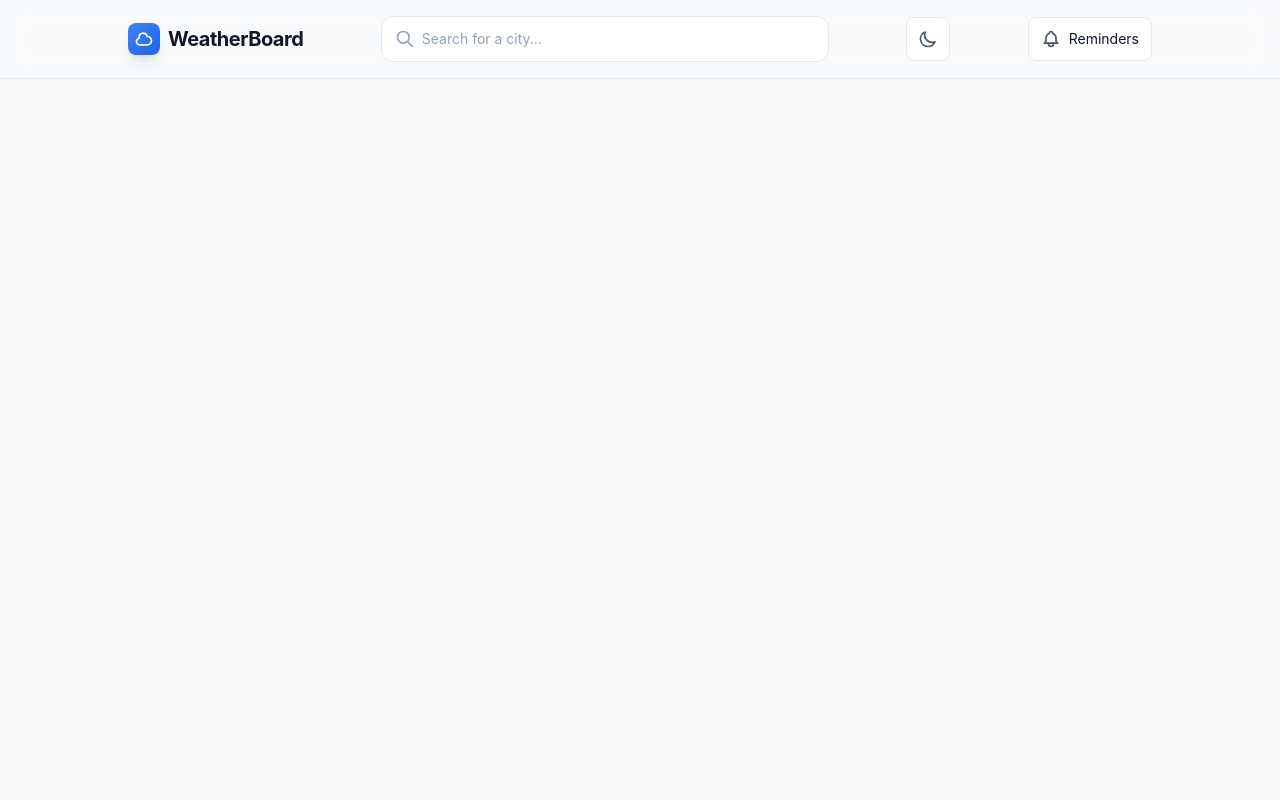
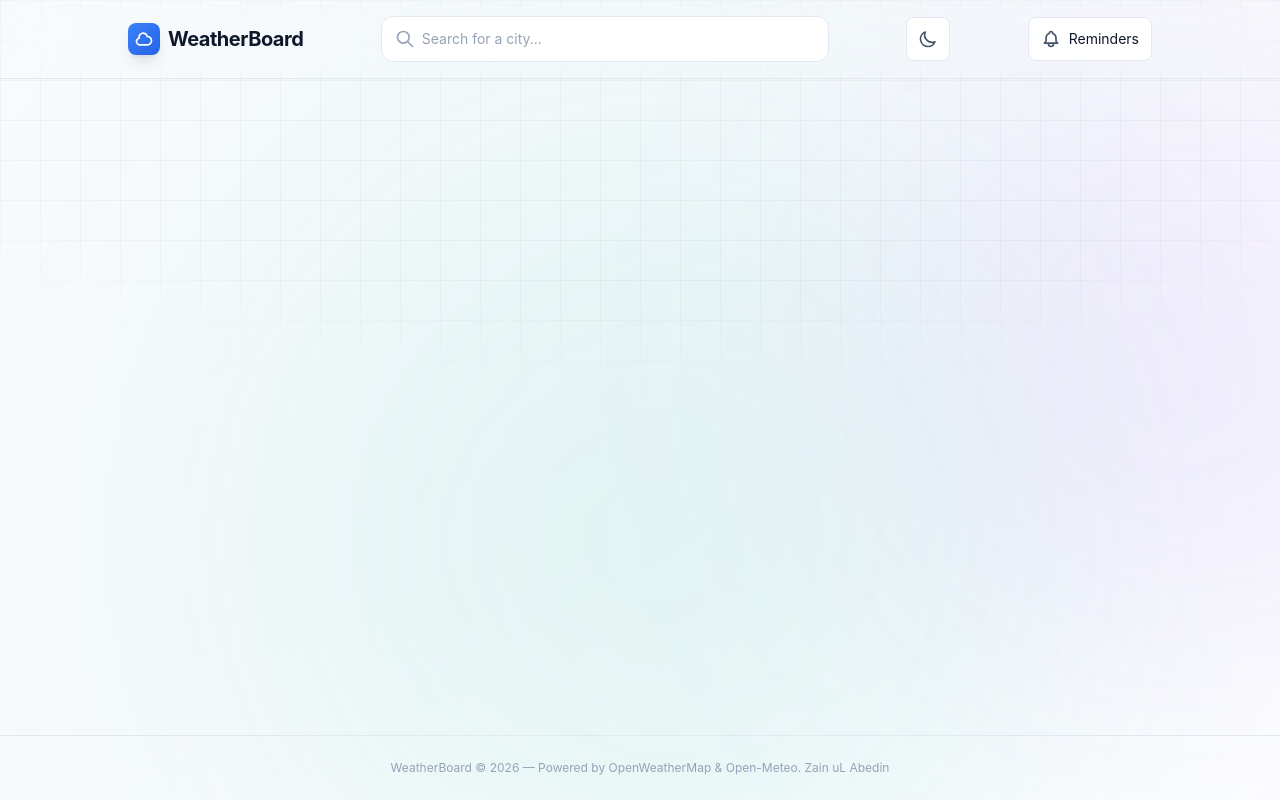
Before and after one commit to zain-dev25/WeatherBoard, a React (Vite) app: page / in a window 1280 px wide. Built offline with nearby package versions, Linux system fonts and the light colour scheme; no server answers.

Commit message:
update app.jsx file.

```diff
--- a/src/App.jsx
+++ b/src/App.jsx
@@ -13,7 +13,7 @@ import { storage } from "./lib/storage";
 import { NotificationSettings } from "./components/NotificationSettings";
 import { scheduleDailyNotification } from "./lib/notifications";
 import { ThemeToggle } from "./components/ThemeToggle";
-
+import { CloudBackground } from "./components/CloudBackground";
 
 export default function App() {
   const [selectedCity, setSelectedCity] = useState(() => storage.get("lastCity", null));
@@ -35,8 +35,8 @@ export default function App() {
   }, []);
 
   return (
-    <div className="min-h-screen flex flex-col bg-bg-base text-text-primary selection:bg-accent/30">
-
+    <div className="relative isolate min-h-screen flex flex-col bg-transparent text-text-primary selection:bg-accent/30">
+        <CloudBackground />
       {/* OFFLINE BANNER (Naya) */}
       {!isOnline && (
         <div className="bg-amber-500/20 border-b border-amber-500/30 px-4 py-2 text-center text-sm font-medium text-amber-300 backdrop-blur-md sticky top-0 z-50">
@@ -44,8 +44,11 @@ export default function App() {
         </div>
       )}
 
-      <header className={`sticky ${!isOnline ? 'top-[40px]' : 'top-0'} z-40 border-b border-border/40 bg-bg-base/80 backdrop-blur-md px-4 md:px-8 py-4 transition-all`}>
-        <div className="max-w-5xl mx-auto flex flex-col md:flex-row md:items-center justify-between gap-4">
+<header
+  className={`sticky ${
+    !isOnline ? 'top-[40px]' : 'top-0'
+  } z-40 border-b border-border/40 bg-bg-base/60 backdrop-blur-xl px-4 md:px-8 py-4 transition-all duration-300`}
+>        <div className="max-w-5xl mx-auto flex flex-col md:flex-row md:items-center justify-between gap-4">
           <div className="flex items-center gap-2">
             <div className="w-8 h-8 rounded-lg bg-gradient-to-br from-accent to-blue-600 flex items-center justify-center shadow-lg shadow-accent/20">
               <svg className="w-5 h-5 text-white" fill="none" viewBox="0 0 24 24" stroke="currentColor">
@@ -65,7 +68,7 @@ export default function App() {
         </div>
       </header>
 
-      <main className="flex-1 px-4 md:px-8 py-8 md:py-12">
+      <main className="relative z-10 flex-1 px-4 md:px-8 py-8 md:py-12">
         <div className="max-w-3xl mx-auto space-y-8">
           {!selectedCity && (
             <div className="text-center py-20">
@@ -97,6 +100,12 @@ export default function App() {
 
       <InstallPrompt /> {/* NAYA */}
       <Toast message={toast} onClose={() => setToast("")} />
+         {/* Footer */}
+              <footer className="mt-auto py-6 text-center text-xs text-text-muted border-t border-border/30 relative z-10">
+        <p>WeatherBoard &copy; {new Date().getFullYear()} — Powered by OpenWeatherMap & Open-Meteo. Zain uL Abedin</p>
+      </footer>
     </div>
+
+
   );
 }
```
